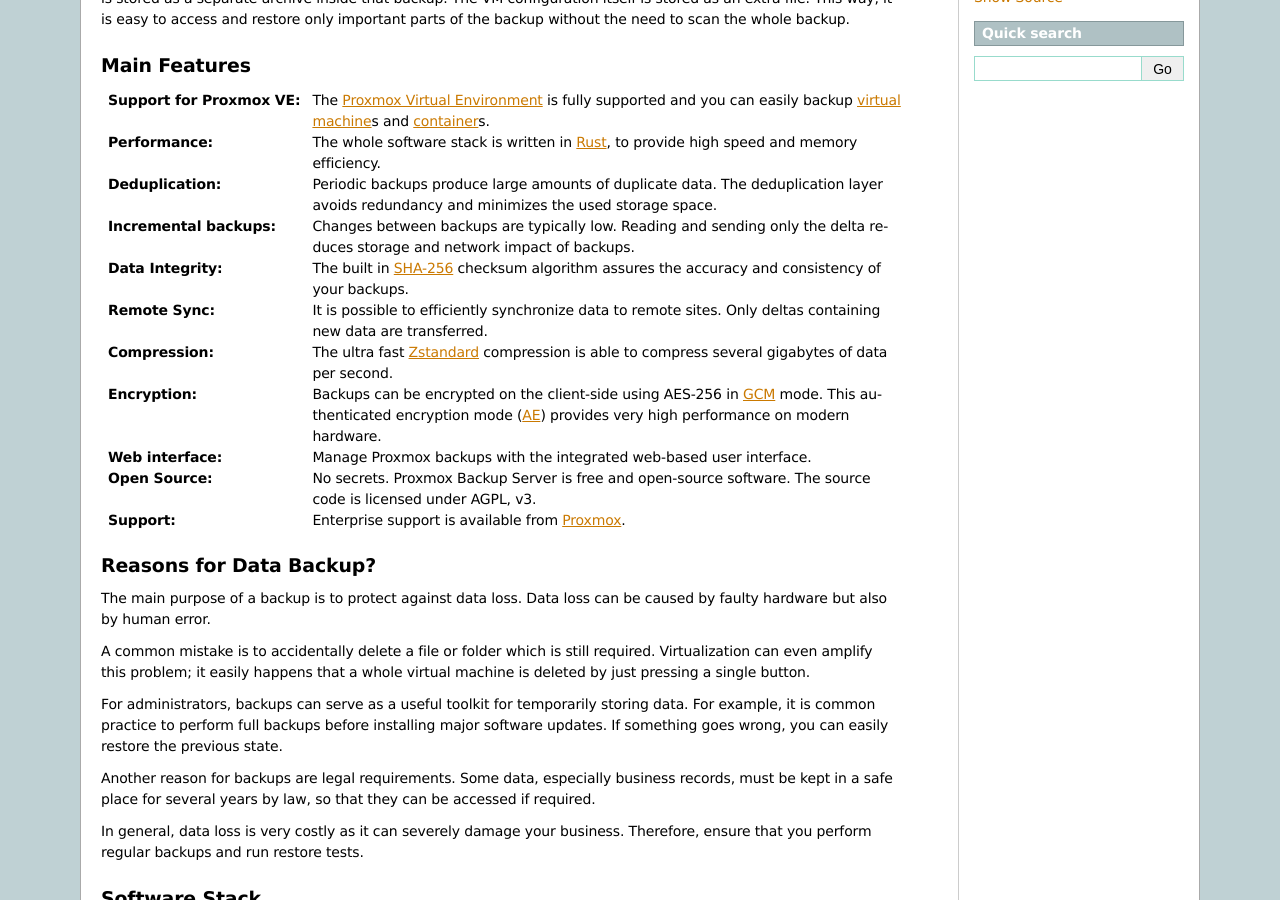
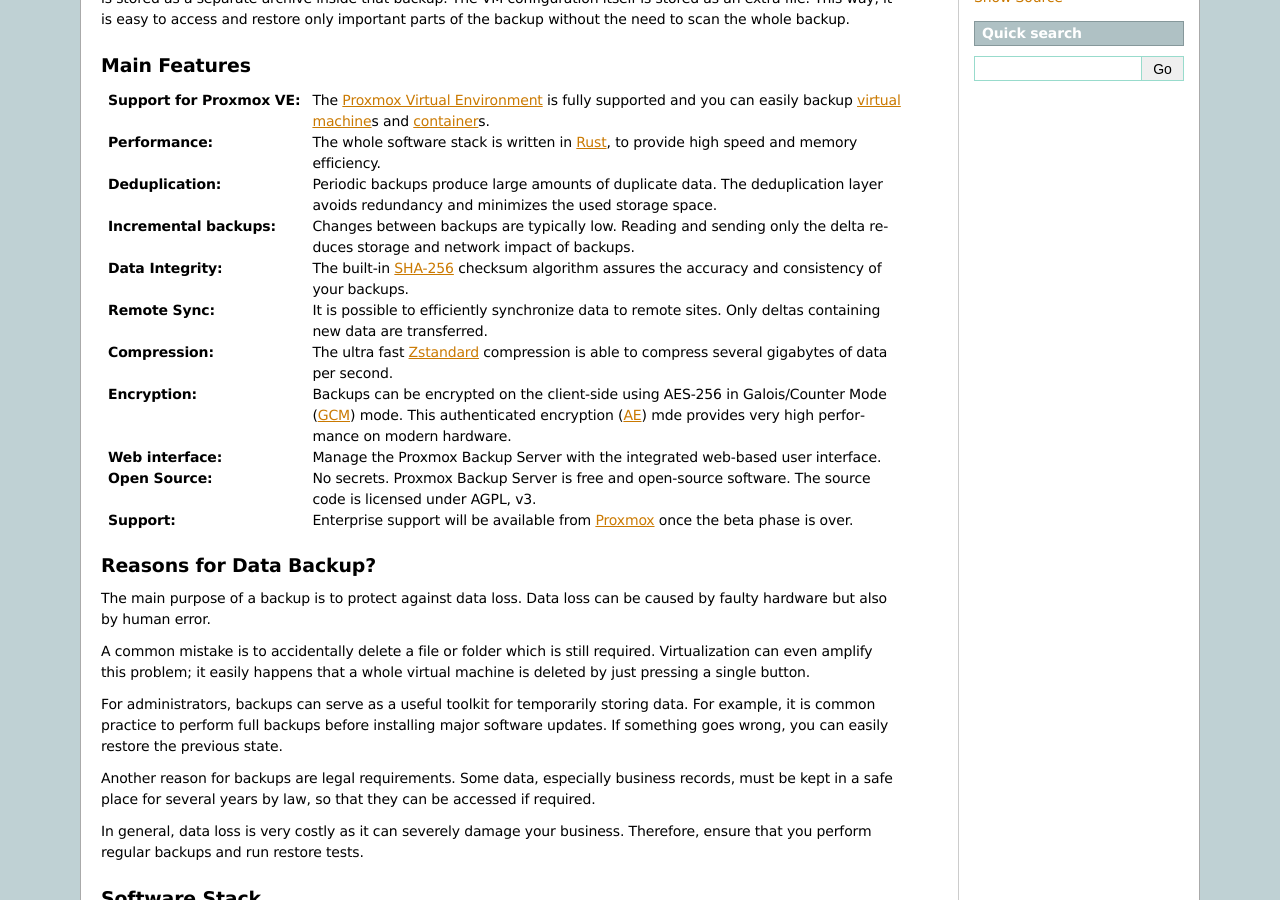
Before and after one commit to proxmox/proxmox-backup, a Sphinx documentation site: the page built from docs/introduction.rst, in a window 1280 px wide and 900 px high, scrolled down 523 px. Built offline with Sphinx 7.4.7, drawn with Linux system fonts in a browser that asks for light colours; pages that are not in the unit, such as notebooks, are missing from menus.

Commit message:
docs: features: minor wording
Signed-off-by: Thomas Lamprecht <t.lamprecht@proxmox.com>

```diff
--- a/docs/introduction.rst
+++ b/docs/introduction.rst
@@ -53,7 +53,7 @@
 :Incremental backups: Changes between backups are typically low. Reading and
    sending only the delta reduces storage and network impact of backups.
 
-:Data Integrity: The built in `SHA-256`_ checksum algorithm assures the
+:Data Integrity: The built-in `SHA-256`_ checksum algorithm assures the
    accuracy and consistency of your backups.
 
 :Remote Sync: It is possible to efficiently synchronize data to remote
@@ -63,16 +63,17 @@
    several gigabytes of data per second.
 
 :Encryption: Backups can be encrypted on the client-side using AES-256 in
-   GCM_ mode. This authenticated encryption mode (AE_) provides very
-   high performance on modern hardware.
+   Galois/Counter Mode (GCM_) mode. This authenticated encryption (AE_) mde
+   provides very high performance on modern hardware.
 
-:Web interface: Manage Proxmox backups with the integrated web-based user
-   interface.
+:Web interface: Manage the Proxmox Backup Server with the integrated web-based
+   user interface.
 
 :Open Source: No secrets. Proxmox Backup Server is free and open-source
- software. The source code is licensed under AGPL, v3.
+   software. The source code is licensed under AGPL, v3.
 
-:Support: Enterprise support is available from `Proxmox`_.
+:Support: Enterprise support will be available from `Proxmox`_ once the beta
+   phase is over.
 
 
 Reasons for Data Backup?
```
